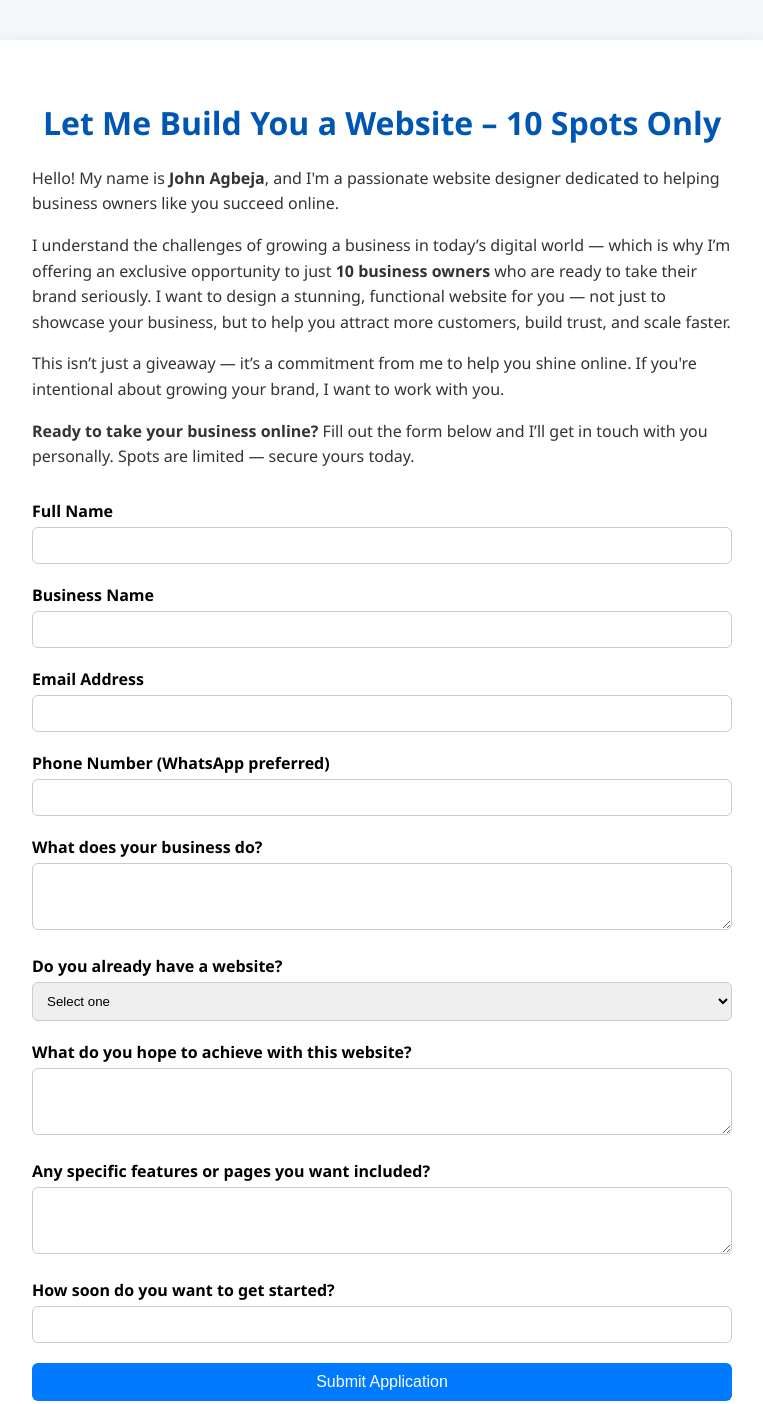
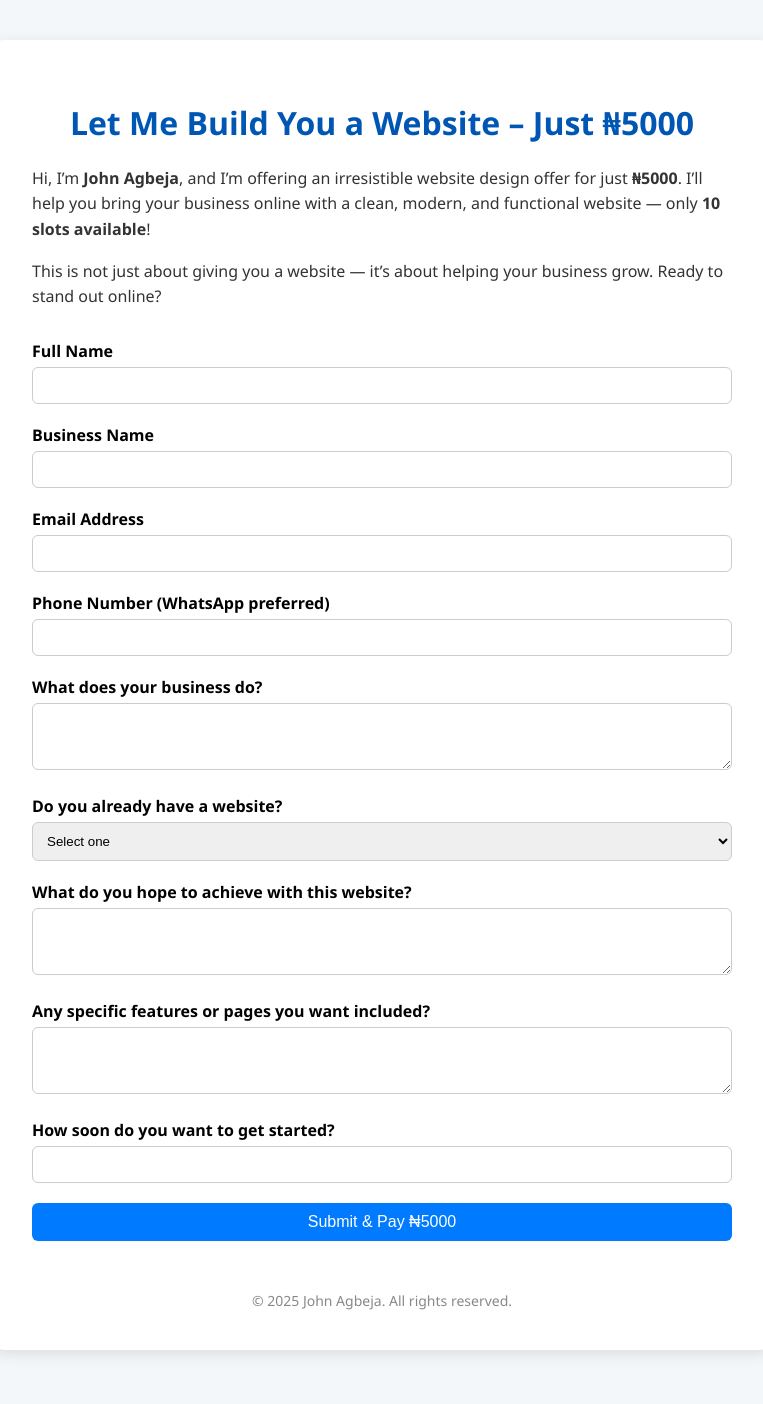
Before and after one commit to John-Agbeja/Free_Website, a plain HTML site: page index.html in a window 1280 px wide. Shown: the top 1404 px of the page, without its empty margins (258-1021 px from the left). Drawn offline with Linux system fonts and the light colour scheme.

Commit message:
Update index.html

```diff
--- a/index.html
+++ b/index.html
@@ -1,9 +1,9 @@
 <!DOCTYPE html>
 <html lang="en">
 <head>
-  <meta charset="UTF-8">
-  <meta name="viewport" content="width=device-width, initial-scale=1">
-  <title>Free Website Design Offer – Limited to 10 Business Owners</title>
+  <meta charset="UTF-8" />
+  <meta name="viewport" content="width=device-width, initial-scale=1" />
+  <title>Website Design Offer – Just ₦5000!</title>
   <style>
     body {
       font-family: 'Segoe UI', sans-serif;
@@ -73,17 +73,13 @@
 <body>
 
 <div class="container">
-  <h1>Let Me Build You a Website – 10 Spots Only</h1>
+  <h1>Let Me Build You a Website – Just ₦5000</h1>
 
-  <p>Hello! My name is <strong>John Agbeja</strong>, and I'm a passionate website designer dedicated to helping business owners like you succeed online.</p>
+  <p>Hi, I’m <strong>John Agbeja</strong>, and I’m offering an irresistible website design offer for just <strong>₦5000</strong>. I’ll help you bring your business online with a clean, modern, and functional website — only <strong>10 slots available</strong>!</p>
 
-  <p>I understand the challenges of growing a business in today’s digital world — which is why I’m offering an exclusive opportunity to just <strong>10 business owners</strong> who are ready to take their brand seriously. I want to design a stunning, functional website for you — not just to showcase your business, but to help you attract more customers, build trust, and scale faster.</p>
+  <p>This is not just about giving you a website — it’s about helping your business grow. Ready to stand out online?</p>
 
-  <p>This isn’t just a giveaway — it’s a commitment from me to help you shine online. If you're intentional about growing your brand, I want to work with you.</p>
-
-  <p><strong>Ready to take your business online?</strong> Fill out the form below and I’ll get in touch with you personally. Spots are limited — secure yours today.</p>
-
-  <form action="https://formspree.io/f/mldblbdb" method="POST">
+  <form id="applicationForm">
     <label for="full_name">Full Name</label>
     <input type="text" id="full_name" name="full_name" required>
 
@@ -115,7 +111,7 @@
     <label for="start_timeline">How soon do you want to get started?</label>
     <input type="text" id="start_timeline" name="start_timeline">
 
-    <button type="submit">Submit Application</button>
+    <button type="submit">Submit & Pay ₦5000</button>
   </form>
 
   <div class="footer">
@@ -123,5 +119,17 @@
   </div>
 </div>
 
+<script>
+  document.getElementById("applicationForm").addEventListener("submit", function(e) {
+    e.preventDefault();
+
+    // Store form data in sessionStorage if needed later
+    sessionStorage.setItem("formFilled", "true");
+
+    // Redirect to Paystack
+    window.location.href = "https://paystack.com/pay/gja9da-lqp";
+  });
+</script>
+
 </body>
-  </html>
+</html>
```
